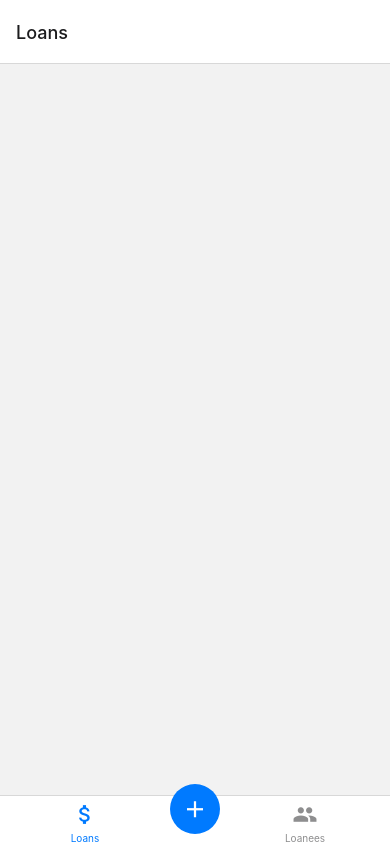
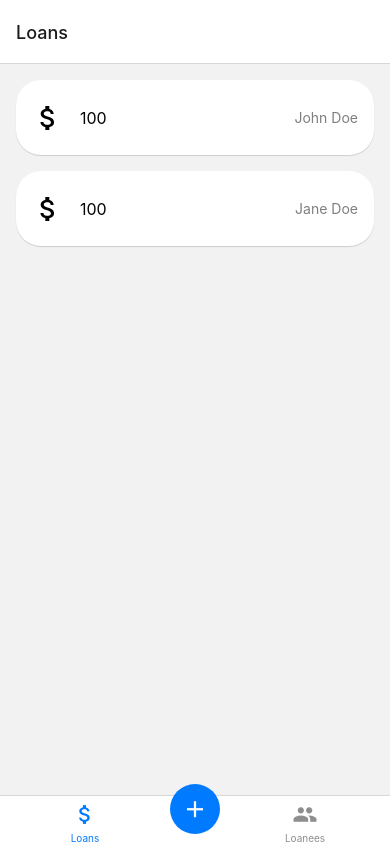
Before and after one commit to Domianidze/loan-sync, a React Native app: screen /loans in a window 390 px wide. Built offline with nearby package versions, Linux system fonts and the light colour scheme.

Commit message:
feat: render loans

```diff
--- a/src/screens/Loanees/components/Loanee/index.tsx
+++ b/src/screens/Loanees/components/Loanee/index.tsx
@@ -1,5 +1,5 @@
 import React from "react";
-import { View, Text, StyleSheet } from "react-native";
+import { Text, StyleSheet } from "react-native";
 import { MaterialIcons } from "@expo/vector-icons";
 import CardView from "@/components/CardView";
 import { TLoanee } from "@/types/data";
--- /dev/null
+++ b/src/screens/Loans/components/Loan/index.tsx
@@ -0,0 +1,38 @@
+import React from "react";
+import { View, Text, StyleSheet } from "react-native";
+import { MaterialIcons } from "@expo/vector-icons";
+import CardView from "@/components/CardView";
+import { TLoan } from "@/types/data";
+
+const Loan: React.FC<TLoan> = ({ amount, loanee }) => {
+  return (
+    <CardView style={styles.container}>
+      <View style={styles.amountContainer}>
+        <MaterialIcons name="attach-money" size={32} />
+        <Text style={styles.amount}>{amount}</Text>
+      </View>
+      <Text style={styles.loanee}>{loanee.name}</Text>
+    </CardView>
+  );
+};
+
+export default Loan;
+
+const styles = StyleSheet.create({
+  container: {
+    flexDirection: "row",
+    justifyContent: "space-between",
+    alignItems: "center",
+  },
+  amountContainer: {
+    flexDirection: "row",
+    alignItems: "center",
+    gap: 16,
+  },
+  amount: {
+    fontSize: 16,
+  },
+  loanee: {
+    opacity: 0.5,
+  },
+});
--- a/src/screens/Loans/index.tsx
+++ b/src/screens/Loans/index.tsx
@@ -1,8 +1,28 @@
 import React from "react";
-import { View } from "react-native";
+import { FlatList, View, StyleSheet } from "react-native";
+import DataContext from "@/state/DataContext";
+import Loan from "./components/Loan";
 
 const LoansScreen: React.FC = () => {
-  return <View></View>;
+  const { loans } = React.useContext(DataContext);
+
+  return (
+    <FlatList
+      style={styles.container}
+      data={loans}
+      renderItem={({ item }) => <Loan {...item} />}
+      ItemSeparatorComponent={() => <View style={styles.separator} />}
+    />
+  );
 };
 
 export default LoansScreen;
+
+const styles = StyleSheet.create({
+  container: {
+    padding: 16,
+  },
+  separator: {
+    height: 16,
+  },
+});
```
